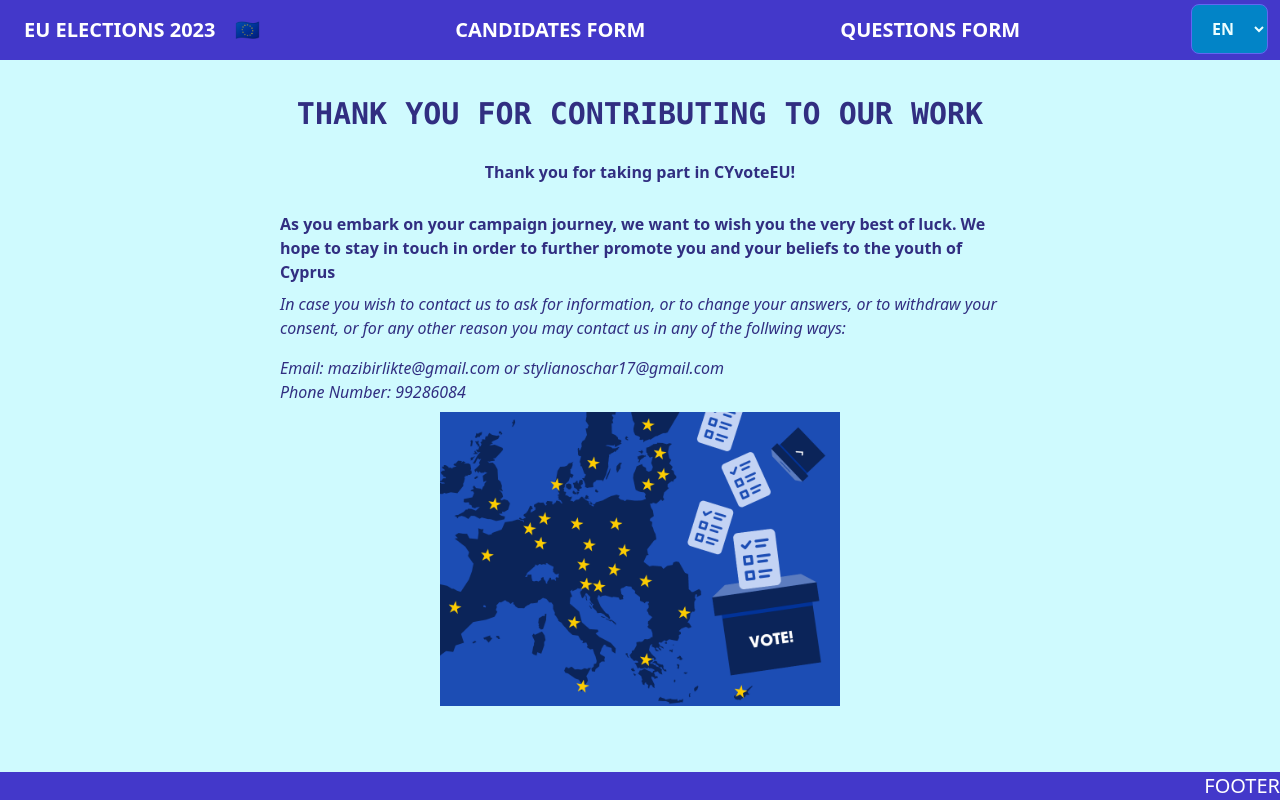
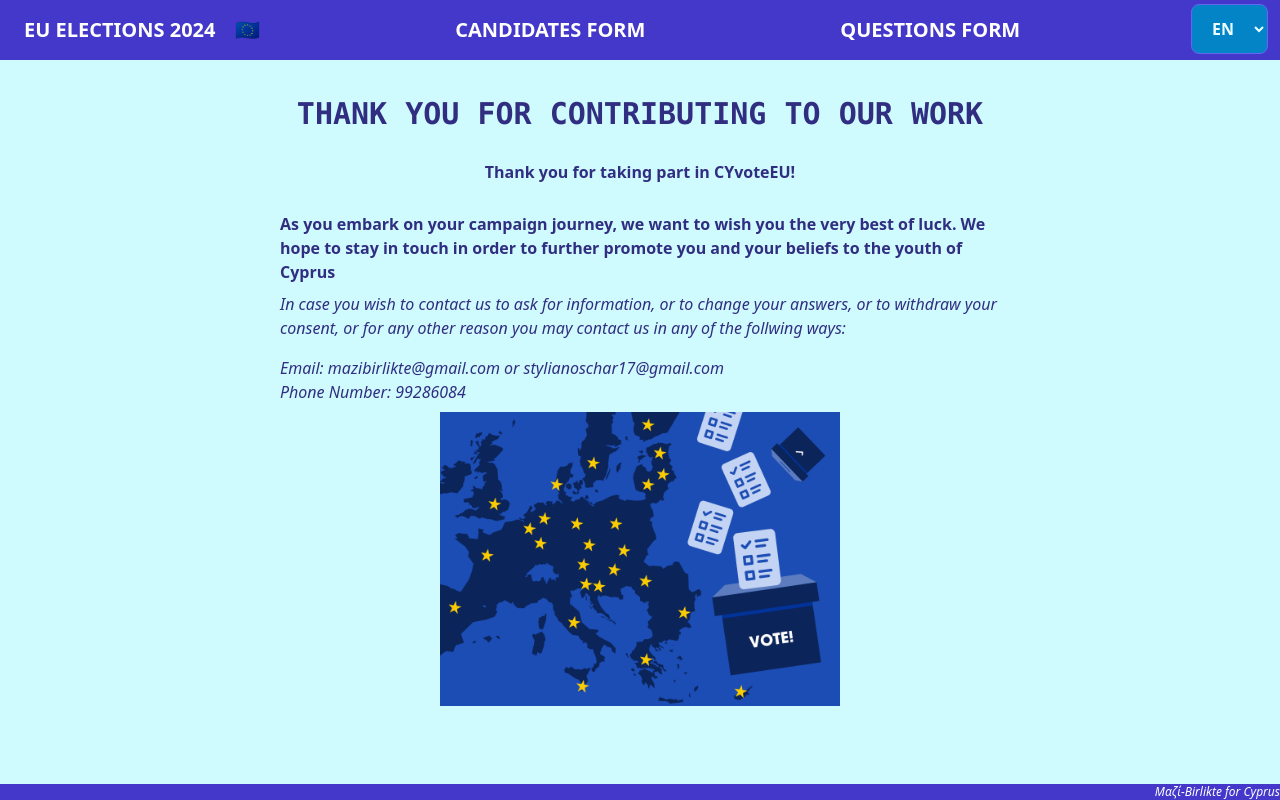
Before and after one commit to ntua-el18716/EUQuizApp, a React (Vite) app in the folder EUQuizAppFrontend/: page /candidateThankYou in a window 1280 px wide. Built offline with nearby package versions, Linux system fonts and the light colour scheme.

Commit message:
Minor changes

```diff
--- a/EUQuizAppFrontend/src/features/questions/AnswerItem.jsx
+++ b/EUQuizAppFrontend/src/features/questions/AnswerItem.jsx
@@ -22,7 +22,7 @@
           onChange={() =>
             dispatch(pickAnswer({ answer: answerIndex, answerId: answerId }))
           }
-          className="w-5 content-start"
+          className="min-w-[17px] content-start"
           checked={answerOfQuestion === answerIndex}
           disabled={answerOfQuestion === answerIndex}
         />
--- a/EUQuizAppFrontend/src/pages/Questions.jsx
+++ b/EUQuizAppFrontend/src/pages/Questions.jsx
@@ -8,10 +8,12 @@
 } from "../features/questions/questionsSlice";
 import { useNavigate } from "react-router-dom";
 import Home from "./Home";
+import { useTranslation } from "react-i18next";
 
 function Questions() {
   const questions = useSelector(getQuestions);
   const currentQuestion = useSelector(getCurrentQuestion);
+  const { i18n } = useTranslation();
   // console.log(questions);
   // console.log(currentQuestion);
 
@@ -22,7 +24,9 @@
     navigate("/");
     return <Home />;
   }
-  const aspect = questions[currentQuestion].questionAspect.en;
+  let language = i18n.language;
+
+  const aspect = questions[currentQuestion].questionAspect[language];
 
   return (
     <div className="mx-auto flex w-80 flex-col gap-0 bg-cyan-100 pt-2 md:pt-8 md:w-screen md:max-w-[45rem]">
--- a/EUQuizAppFrontend/src/pages/nonPublicPages/questions/QuestionUpdate.jsx
+++ b/EUQuizAppFrontend/src/pages/nonPublicPages/questions/QuestionUpdate.jsx
@@ -16,11 +16,11 @@
     fetchQuestions();
   }, [renderList]);
 
-  console.log(questionId);
+  // console.log(questionId);
   const updateQuestion = questions.find(
     (question) => question.questionId === questionId,
   );
-  console.log(questions);
+  // console.log(questions);
 
   const insertMode = questionId === -1;
 
--- a/EUQuizAppFrontend/src/ui/Footer.jsx
+++ b/EUQuizAppFrontend/src/ui/Footer.jsx
@@ -1,8 +1,8 @@
 function Footer() {
   return (
     // <div className="justify-center bg-cyan-900 text-white py-1">
-    <div className="gap-2 bg-indigo-700 uppercase text-white text-xl font-sm text-right">
-      <p>FOOTER</p>
+    <div className="gap-2 bg-indigo-700 text-white text-xl font-sm text-right">
+      <p className="text-xs italic">Μαζί-Birlikte for Cyprus</p>
     </div>
   );
 }
--- a/EUQuizAppFrontend/src/ui/Header.jsx
+++ b/EUQuizAppFrontend/src/ui/Header.jsx
@@ -29,8 +29,8 @@
         className="justify-left flex items-center gap-5 bg-indigo-700 px-6 py-4 text-xl font-bold uppercase text-white"
         onClick={handleReset}
       >
-        <h1 className="md:hidden">EU 2023 </h1>
-        <h1 className="hidden md:block">EU ELECTIONS 2023 </h1>
+        <h1 className="md:hidden">EU 2024 </h1>
+        <h1 className="hidden md:block">EU ELECTIONS 2024 </h1>
 
         <span className="font-size-md">🇪🇺</span>
       </Link>
```
